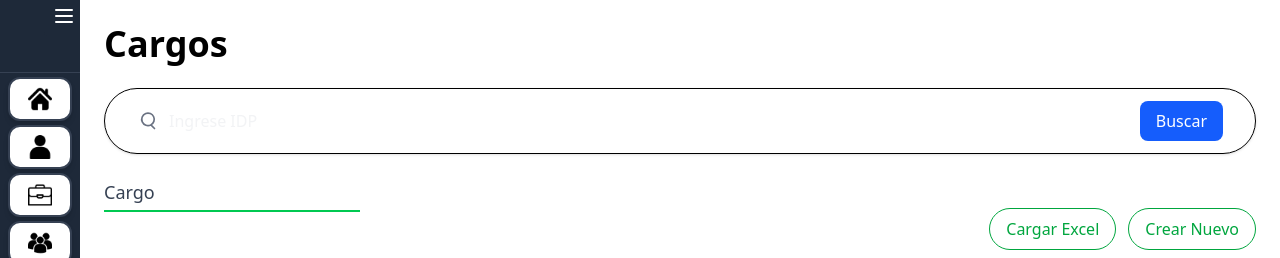
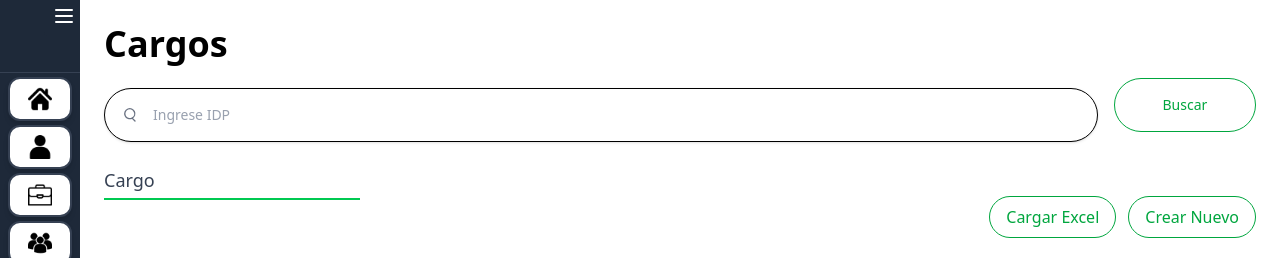
Before and after one commit to DanielPOG/SGC, a Django app: page /cargo/ in a window 1280 px wide. Shown: the top 258 px of the page. Run offline with Django 5.2, Linux system fonts and the light colour scheme; style sheets or scripts are compiled from the project's sources; some libraries are stand-ins or nearby versions.

Commit message:
cargo
diseño de pagina cargo

```diff
--- a/frontend/apps/Cargos/templates/layout/cargo.html
+++ b/frontend/apps/Cargos/templates/layout/cargo.html
@@ -3,6 +3,7 @@
 {% block title %}Cargos{% endblock %}
 
 {% block content %}
+
   <script>
     // Django procesa esto aquí mismo
     window.urlEditarCargoBase = "{% url 'editar_cargo' 0 %}".replace("0/", "");
@@ -13,23 +14,31 @@
   <h1 class="text-4xl font-bold mb-6">Cargos</h1>
 
   <!-- Buscador -->
-  <div class="flex items-center w-full max-w-8xl mb-6 border rounded-full px-8 py-3 shadow-sm ">
-    <svg xmlns="http://www.w3.org/2000/svg" class="h-5 w-5 text-gray-500" fill="none" viewBox="0 0 24 24" stroke="currentColor">
+ <div class="flex items-center space-x-4 mb-6">
+  <!-- Contenedor del buscador -->
+  <div class="flex items-center w-full max-w-5xl border rounded-full px-4 py-4 shadow-sm bg-white">
+    <!-- Icono -->
+    <svg xmlns="http://www.w3.org/2000/svg" class="h-4 w-4 text-gray-500" fill="none" viewBox="0 0 24 24" stroke="currentColor">
       <path stroke-linecap="round" stroke-linejoin="round" stroke-width="2" d="M21 21l-4.35-4.35m0 0A7.5 7.5 0 1110.5 3a7.5 7.5 0 016.15 13.65z" />
     </svg>
+
+    <!-- Input -->
     <input
       id="buscarCargo"
       type="text"
       placeholder="Ingrese IDP"
-      class="flex-1 px-3 focus:outline-none text-gray-200"
+      class="flex-1 px-2 ml-2 text-sm text-gray-700 placeholder-gray-400 bg-transparent focus:outline-none"
+    />
+  </div>
 
-    />
-    <button
-      id="btnBuscar"
-      class="ml-3 px-4 py-2 bg-blue-600 text-white rounded-lg">
-      Buscar
-    </button>
-  </div>
+  <!-- Botón al lado del buscador -->
+  <button
+    id="btnBuscar"
+    class="w-40  flex-justify-end  px-4 py-4 -mt-5 border border-green-600 text-green-600 text-sm rounded-full hover:bg-green-600 hover:text-white transition">
+    Buscar
+  </button>
+</div>
+
 
 
   <!-- Campo Cargo -->
@@ -155,7 +164,7 @@
         </div>
       </div>
 
-      <div class="flex justify-end mt-4">
+      <div class="flex justify-end  space-x-4 -mt-1">
         <button type="submit" class="px-3 py-2 bg-green-600 text-white rounded-2xl hover:bg-green-700">Aceptar</button>
       </div>
     </form>
```
